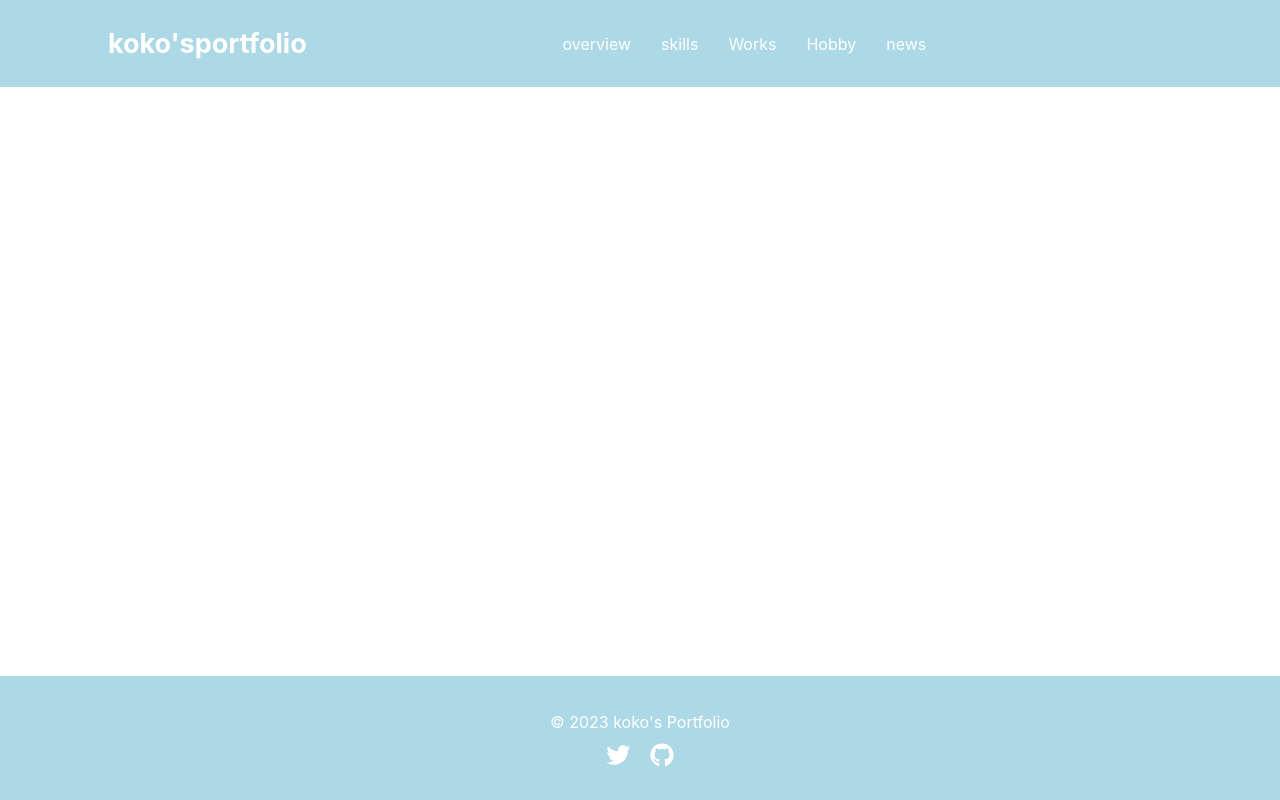
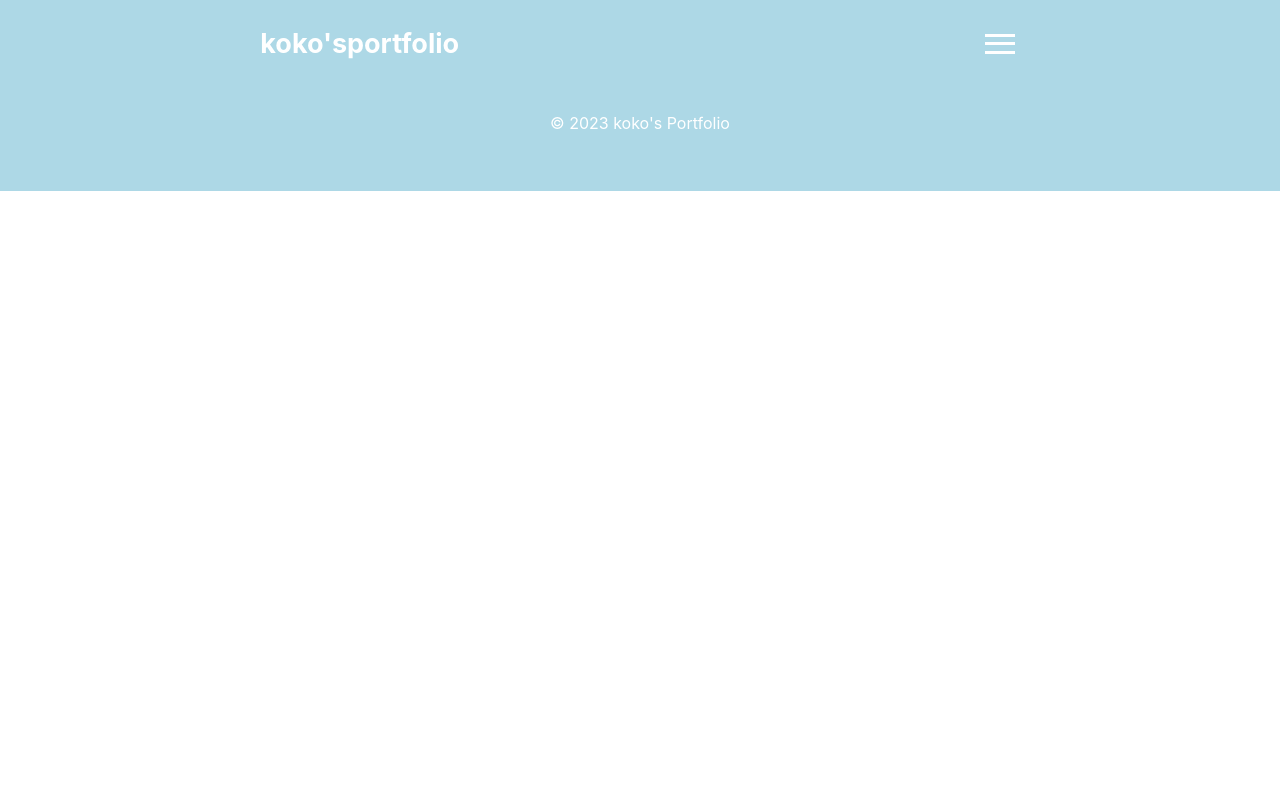
Before and after one commit to kokotyan/react-portfolio, a React (Create React App) app: page /react-portfolio/News in a window 1280 px wide. Built offline with nearby package versions, Linux system fonts and the light colour scheme.

Commit message:
ハンバーガーメニュー作ってみた

```diff
--- a/src/App.css
+++ b/src/App.css
@@ -1,8 +1,9 @@
-/*ヘッダー*/
+/* ヘッダー */
 .App {
   width: 100%;
   height: 100vh;
   font-size: 16px;
+  position: relative; /* 親要素を相対位置指定 */
 }
 
 header {
@@ -10,32 +11,40 @@ header {
   justify-content: space-around;
   align-items: center;
   background-color: #add8e6;
-  color:white;
+  color: white;
   width: 100%;
   z-index: 10;
+  position: relative; /* 相対位置指定 */
 }
 
 header .logo h3 {
   font-size: 27px;
 }
 
+nav ul {
+  padding: 0;
+  margin: 0;
+}
+
 nav ul li {
   list-style: none;
-  display: inline-block;
-  margin-right: 30px;
+  margin: 0; /* マージンを0に設定 */
+  text-align: center; /* テキストを中央揃え */
 }
 
 nav ul li a {
   text-decoration: none;
   color: white;
   transition: all 0.3s;
+  padding: 10px 0;
+  display: block;
 }
 
 nav ul li a:hover {
   color: skyblue;
 }
 
-/* スマートフォン用のスタイル（例：幅が600px以下の場合） */
+/* スマートフォン用のスタイル */
 @media screen and (max-width: 600px) {
   header {
     flex-direction: column;
@@ -48,21 +57,107 @@ nav ul li a:hover {
   }
 
   nav ul li {
-    margin: 10px 0;
+    margin: 20px 0;
   }
 
   nav ul li:last-child {
-    margin-bottom: 20px;
+    margin-bottom: 40px;
   }
 
-  /* ナビゲーション項目のスタイル */
   nav ul li a {
-    display: block; /* リンクをブロック要素に変更 */
-    padding: 10px 0; /* 上下のスペースを追加 */
+    display: block;
+    padding: 10px 0;
+    font-size: 18px;
+    color: #333;
+    text-transform: uppercase;
+  }
+
+  nav ul li a:hover {
+    color: #007bff;
   }
 }
 
-/* メインメニュー */
+/* メニュートグルアイコンのスタイル */
+.menu-toggle {
+  cursor: pointer;
+  display: flex;
+  flex-direction: column;
+  justify-content: space-between;
+  width: 30px; /* アイコンの幅 */
+  height: 20px; /* アイコンの高さ */
+  padding: 5px;
+}
+
+.bar {
+  width: 100%;
+  height: 3px; /* アイコンのバーの高さ */
+  background-color: white; /* バーの色 */
+  transition: transform 0.3s ease; /* アイコンのアニメーション */
+}
+
+.open .bar:first-child {
+  transform: translateY(8px) rotate(45deg);
+}
+
+.open .bar:nth-child(2) {
+  transform: scaleX(0);
+}
+
+.open .bar:last-child {
+  transform: translateY(-8px) rotate(-45deg);
+}
+
+/* メニュー */
+.main-menu {
+  position: fixed; /* メニューを固定位置にする */
+  top: 0;
+  left: 0;
+  width: 100%;
+  height: 100%;
+  background-color: #add8e6; /* メニューの背景色を設定 */
+  display: flex;
+  flex-direction: column;
+  align-items: center;
+  justify-content: center;
+  z-index: 9; /* メニューがヘッダーの下に来るようにz-indexを調整 */
+  transform: translateX(-100%); /* メニューを左に隠しておく */
+  transition: transform 0.3s ease; /* メニューのアニメーション */
+  cursor: pointer;
+}
+
+/* メニュー項目のスタイル */
+.main-menu ul {
+  list-style: none;
+  padding: 0;
+  margin: 0;
+  text-align: center;
+}
+
+.main-menu ul li {
+  margin: 10px 0;
+}
+
+.main-menu ul li a {
+  text-decoration: none;
+  color: white;
+  font-size: 24px; /* メニューの文字サイズを調整 */
+  padding: 10px 20px; /* メニュー項目の余白を調整 */
+  border-radius: 5px; /* メニュー項目に角丸を追加 */
+  background-color:skyblue; /* メニュー項目の背景色を設定 */
+  transition: background-color 0.3s ease;
+}
+
+.main-menu ul li a:hover {
+  background-color: #0056b3; /* メニュー項目のホバー時の背景色を変更 */
+}
+
+.main-menu.open {
+  background-color: white;
+  transform: translateX(0);
+}
+
+
+/* メニュートグルアイコンのスタイル */
 
 /*ヘッダー*/
 
@@ -145,8 +240,6 @@ h2,figcaption,p {
 
 /*hobby,works*/
 
-/* Slide Component CSS with Media Queries */
-
 /* Carousel Container */
 .react-responsive-carousel {
   max-width: 800px; /* カルーセルの最大幅を設定 */
@@ -227,16 +320,14 @@ h2,figcaption,p {
 #footer {
   background-color: #add8e6;
   color: #fff;
-  padding: 20px 0;
-  position: fixed;
+  padding: 10px 0;
   text-align: center;
-  bottom: 0;
   width: 100%;
-  z-index: 100;
+  left: 0;
 }
 
 .content {
-  margin-bottom: 100px;
+  margin-bottom: 120px;
 }
 
 .wrapper {
@@ -245,20 +336,20 @@ h2,figcaption,p {
 
 .sns {
   font-size: 24px;
-  position: absolute;
+  position: fixed;
   bottom: 20px;
   left: 50%;
   transform: translateX(-50%);
   display: flex;
   justify-content: center;
   gap: 20px;
-  padding: 10px 0;
+  padding: 5px 0;
   border-radius: 10px;
 }
 
 /* p要素にマージンを追加 */
 #footer p {
-  margin-bottom: 3rem; /* マージンを追加 */
+  margin-bottom: 3rem;
 }
 
 .sns a {
--- a/src/components/Footer.jsx
+++ b/src/components/Footer.jsx
@@ -1,17 +1,38 @@
+import React, { useState, useEffect } from 'react';
 import { FontAwesomeIcon } from '@fortawesome/react-fontawesome';
 import { faTwitter, faGithub } from '@fortawesome/free-brands-svg-icons';
 
 const Footer = () => {
+  const [showFooter, setShowFooter] = useState(false);
+
+  useEffect(() => {
+    // スクロールイベントを監視してフッターの表示/非表示を制御
+    const handleScroll = () => {
+      const pageHeight = document.documentElement.scrollHeight;
+      const viewportHeight = window.innerHeight;
+      const isAtBottom = window.scrollY + viewportHeight >= pageHeight;
+
+      setShowFooter(isAtBottom);
+    };
+
+    window.addEventListener('scroll', handleScroll);
+
+    // コンポーネントがアンマウントされるときにイベントリスナーを削除
+    return () => {
+      window.removeEventListener('scroll', handleScroll);
+    };
+  }, []);
+
   return (
-    <footer id="footer">
+    <footer id="footer" style={{ display: showFooter ? 'block' : 'none' }}>
       <div className="wrapper">
         <p>© 2023 koko's Portfolio</p>
       </div>
       <div className="sns">
-        <a href="https://twitter.com/murakumo_yu" >
+        <a href="https://twitter.com/murakumo_yu">
           <FontAwesomeIcon icon={faTwitter} />
         </a>
-        <a href="https://github.com/kokotyan" >
+        <a href="https://github.com/kokotyan">
           <FontAwesomeIcon icon={faGithub} />
         </a>
       </div>
--- a/src/components/Header.jsx
+++ b/src/components/Header.jsx
@@ -8,36 +8,43 @@ const Header = () => {
     setMenuOpen(!menuOpen);
   };
 
+  const closeMenu = () => {
+    setMenuOpen(false);
+  };
+
   return (
     <header>
       <div className="logo">
         <h3>koko'sportfolio</h3>
       </div>
 
+      {/* スマートフォン用のメニュー */}
       <nav className={`main-menu ${menuOpen ? "open" : ""}`}>
         <ul>
           <li>
-            <Link to="/">overview</Link>
+            <Link to="/" onClick={closeMenu}>overview</Link>
           </li>
           <li>
-            <Link to="/Skills">skills</Link>
+            <Link to="/Skills" onClick={closeMenu}>skills</Link>
           </li>
           <li>
-            <Link to="/Works">Works</Link>
+            <Link to="/Works" onClick={closeMenu}>Works</Link>
           </li>
           <li>
-            <Link to="/Hobby">Hobby</Link>
+            <Link to="/Hobby" onClick={closeMenu}>Hobby</Link>
           </li>
           <li>
-            <Link to="/News">news</Link>
+            <Link to="/News" onClick={closeMenu}>news</Link>
           </li>
         </ul>
       </nav>
 
+      {/* ハンバーガーメニューのトグル */}
       <div className={`menu-toggle ${menuOpen ? "open" : ""}`} onClick={toggleMenu}>
         <div className="bar"></div>
         <div className="bar"></div>
         <div className="bar"></div>
+
       </div>
     </header>
   );
```
